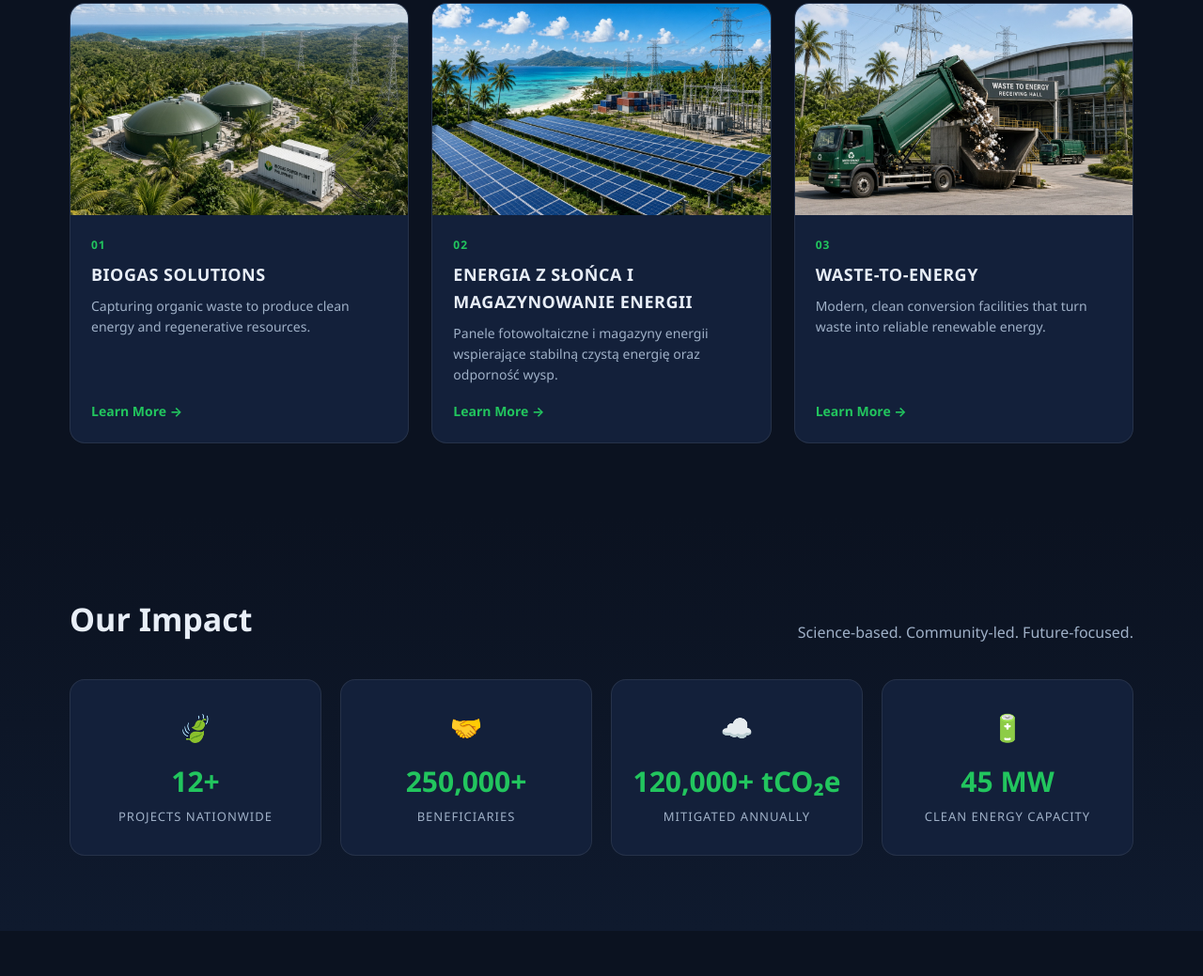
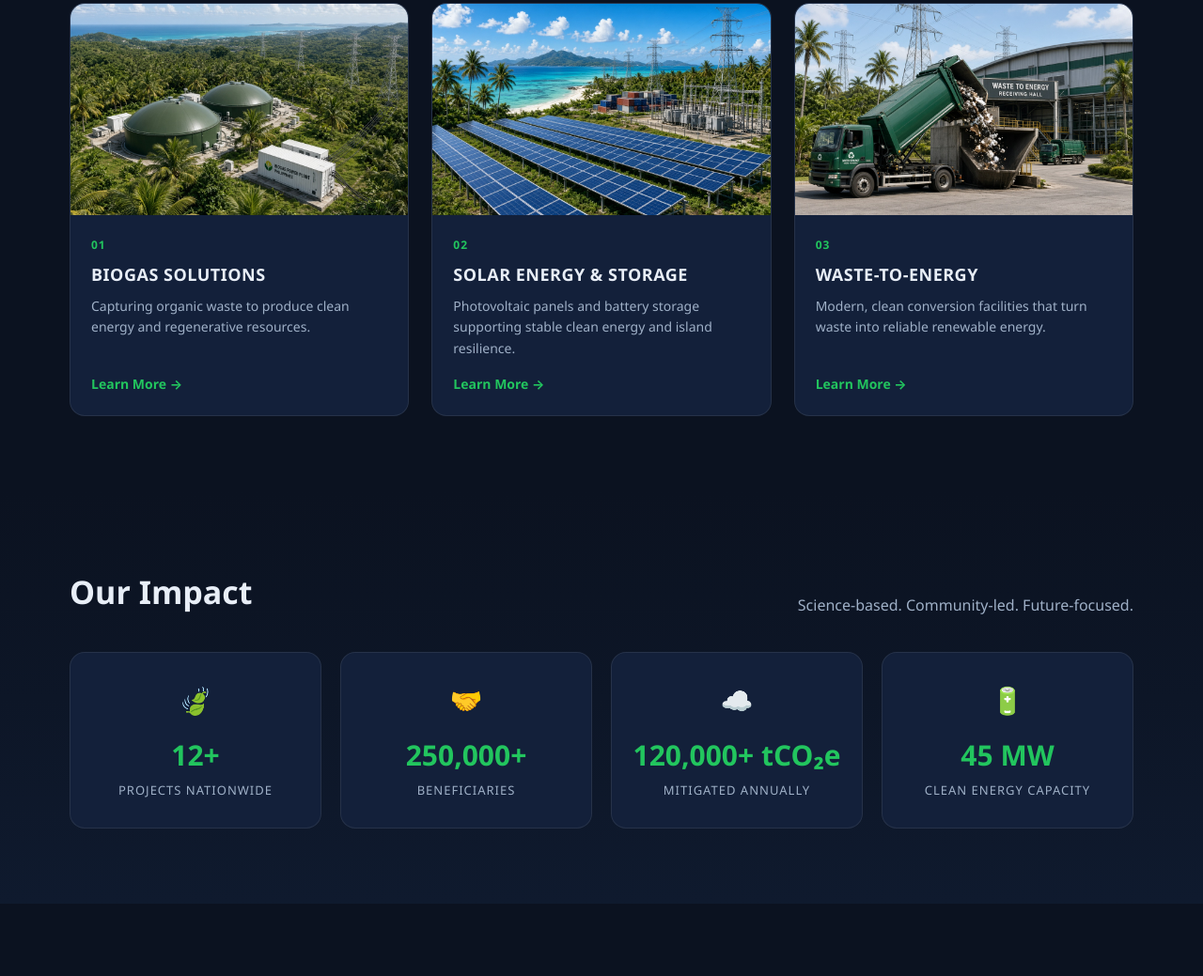
Before and after one commit to Malibos/eco-ph, a plain HTML site: page index.html in a window 1280 px wide. Shown: the part 1172-2211 px from the top of the page at 94% size. Drawn offline with Linux system fonts and the light colour scheme.

Commit message:
Translate card 02 to English (Solar Energy & Storage)

```diff
--- a/index.html
+++ b/index.html
@@ -134,8 +134,8 @@
         <div class="card-img"><img src="/image%20(1).jpg" alt="Solar panels on tropical coast with infrastructure"></div>
         <div class="card-body">
           <div class="card-num">02</div>
-          <h3>Energia z Słońca i magazynowanie energii</h3>
-          <p>Panele fotowoltaiczne i magazyny energii wspierające stabilną czystą energię oraz odporność wysp.</p>
+          <h3>Solar Energy & Storage</h3>
+          <p>Photovoltaic panels and battery storage supporting stable clean energy and island resilience.</p>
           <a href="#battery" class="link-arrow">Learn More →</a>
         </div>
       </article>
```
